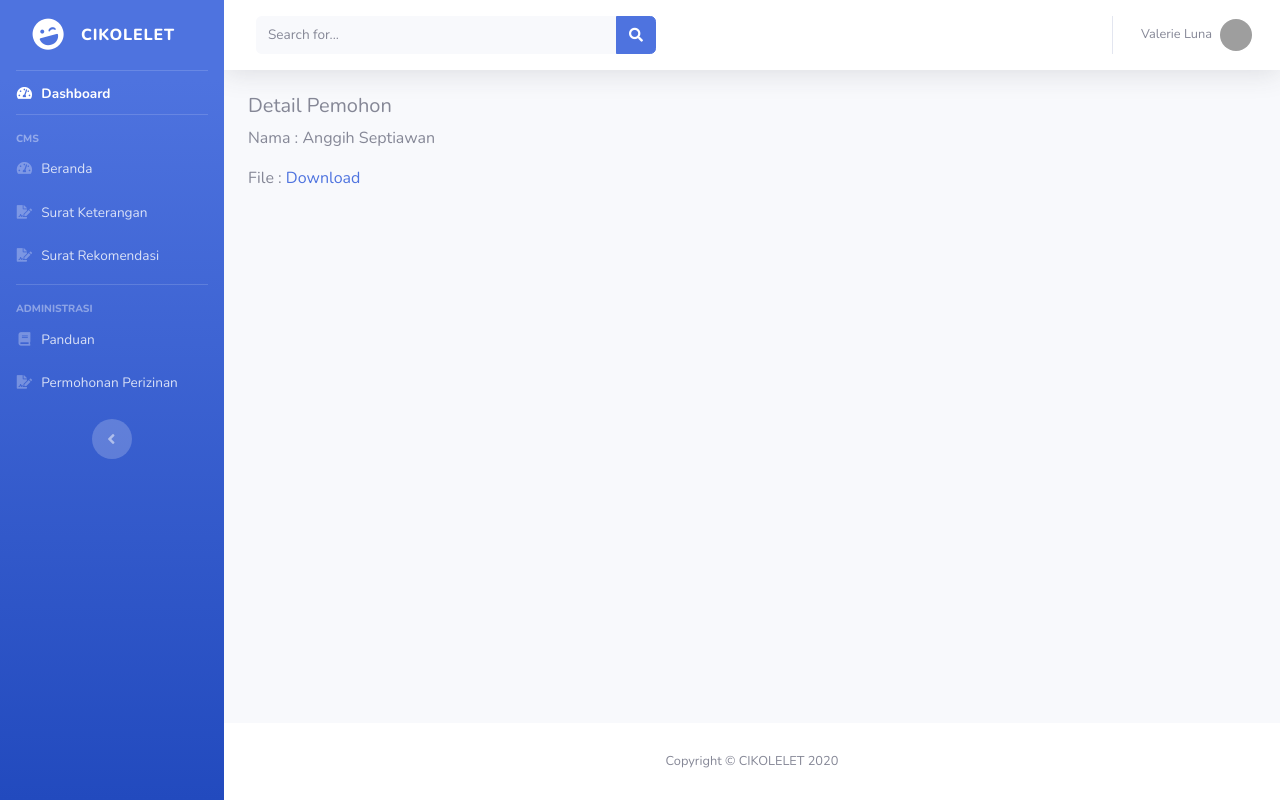
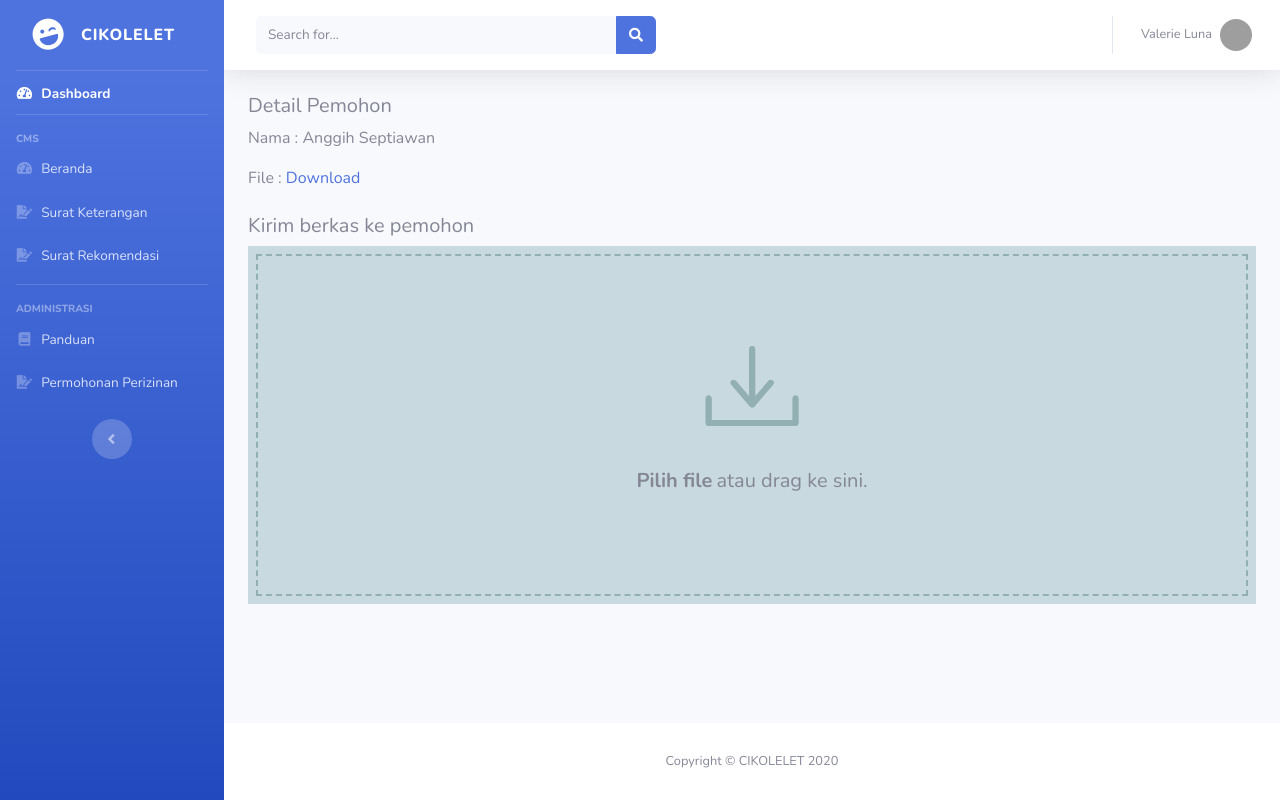
Before and after one commit to anggihseptiawan/kkn_be, a CodeIgniter app: page /admin_desa/admin/perizinan/detail_pengajuan/1/18 in a window 1280 px wide. Run offline with CodeIgniter, Linux system fonts and the light colour scheme; a user stored in the database is signed in; data comes from the database, SQL or seed files in the repository; some libraries are stand-ins or nearby versions; grey boxes are pictures that could not be loaded.

Commit message:
melanjutkan fitur upload perizinandan membuat auth helper di user

```diff
--- a/application/controllers/SK.php
+++ b/application/controllers/SK.php
@@ -8,6 +8,7 @@ class SK extends CI_Controller
     {
         $data['page'] = 'user/keterangan/index';
         $data['user'] = $this->db->get_where('user', ['email' => $this->session->userdata('email')])->row_array();
+        $data['panduan'] = $this->db->get("panduan")->result_array();
         $this->load->view('layouts/frontend/main_layout', $data);
     }
 }
--- a/application/controllers/User.php
+++ b/application/controllers/User.php
@@ -3,6 +3,12 @@ defined('BASEPATH') or exit('No direct script access allowed');
 
 class User extends CI_Controller
 {
+
+    public function __construct()
+    {
+        parent::__construct();
+        logged_in();
+    }
 
     public function index()
     {
--- a/application/controllers/admin/Perizinan.php
+++ b/application/controllers/admin/Perizinan.php
@@ -24,4 +24,50 @@ class Perizinan extends CI_Controller
         $data['surat'] = $this->db->where(['surat_id' => $surat_id])->get('surat')->row_array();
         $this->load->view('layouts/backend/main_layout', $data);
     }
+
+    public function submit()
+    {
+        $fileName = $_FILES["files"]["name"];
+        $fileName =  rand(2112, 9999) . "-" . $fileName;
+
+        $path = "./uploads/perizinan/" . date("Y/m");
+        if (!is_dir($path)) {
+            mkdir($path, 0777, TRUE);
+        }
+
+        $config['upload_path'] = $path;
+        $config['allowed_types'] = 'doc|docx|pdf|xls|xlsx';
+        $config['file_name'] = '/' . $fileName;
+
+        $this->load->library('upload', $config);
+        $this->upload->initialize($config);
+        if (!$this->upload->do_upload('files')) {
+            print_r($this->upload->display_errors());
+        }
+
+        $where = ['surat_id' =>  $_POST["surat_id"]];
+        $surat = $this->db->get_where('surat', $where)->row_array();
+        $data_surat = [
+            "user_id" =>  $surat["user_id"],
+            "jenis" => $surat["jenis"],
+            "keterangan" => $surat["keterangan"],
+            "path" => $path . "/" . $fileName,
+            "status" => 1
+        ];
+
+        $update = $this->db->update('surat', $data_surat, $where);
+
+        $data =  [
+            "user_id" =>  $_POST["user_id"],
+            "jenis" => $_POST["jenis"],
+            "keterangan" => $_POST["keterangan"],
+            "path" => $path . "/" . $fileName,
+            "status" => 1
+        ];
+
+        $insert = $this->db->insert('surat', $data);
+        if ($insert) {
+            die(json_encode(['success' => true, 'error' => false, 'message' => $_FILES["files"]["name"]]));
+        }
+    }
 }
--- a/application/helpers/login_helper.php
+++ b/application/helpers/login_helper.php
@@ -9,3 +9,13 @@ function is_logged_in()
         redirect('admin/auth');
     }
 }
+
+function logged_in()
+{
+    // untuk memanggil library CI
+    $ci = get_instance();
+
+    if (!$ci->session->userdata('email')) {
+        redirect('auth');
+    }
+}
--- a/application/views/admin/perizinan/detail.php
+++ b/application/views/admin/perizinan/detail.php
@@ -1,3 +1,23 @@
 <h5>Detail Pemohon</h5>
 <p>Nama : <?= $user['nama_lengkap']; ?></p>
-<p>File : <a href="<?= base_url() . str_replace(' ', '_', $surat['path']) ?>">Download</a> </p>
+<p>File : <a href="<?= base_url() . str_replace(' ', '_', $surat['path']) ?>" download>Download</a> </p>
+
+<h5 class="mt-4">Kirim berkas ke pemohon</h5>
+<form method="post" action="<?= base_url("admin/perizinan/submit"); ?>" enctype="multipart/form-data" novalidate class="box">
+
+    <div class="box__input">
+        <svg class="box__icon" xmlns="http://www.w3.org/2000/svg" width="50" height="43" viewBox="0 0 50 43">
+            <path d="M48.4 26.5c-.9 0-1.7.7-1.7 1.7v11.6h-43.3v-11.6c0-.9-.7-1.7-1.7-1.7s-1.7.7-1.7 1.7v13.2c0 .9.7 1.7 1.7 1.7h46.7c.9 0 1.7-.7 1.7-1.7v-13.2c0-1-.7-1.7-1.7-1.7zm-24.5 6.1c.3.3.8.5 1.2.5.4 0 .9-.2 1.2-.5l10-11.6c.7-.7.7-1.7 0-2.4s-1.7-.7-2.4 0l-7.1 8.3v-25.3c0-.9-.7-1.7-1.7-1.7s-1.7.7-1.7 1.7v25.3l-7.1-8.3c-.7-.7-1.7-.7-2.4 0s-.7 1.7 0 2.4l10 11.6z" /></svg>
+        <input type="file" name="files" id="file" class="box__file" />
+        <!-- <input type="file" name="files[]" id="file" class="box__file" data-multiple-caption="{count} files selected" multiple /> -->
+        <input type="hidden" value="<?= $surat['jenis']; ?>" name="jenis" id="jenis" class="box__file" />
+        <input type="hidden" value="<?= $user['user_id']; ?>" name="user_id" />
+        <input type="hidden" value="<?= $surat['surat_id']; ?>" name="surat_id" />
+        <input type="hidden" value="<?= $surat['keterangan']; ?>" name="keterangan" id="keterangan" class="box__file" />
+        <label for="file"><strong class="mr-1">Pilih file</strong><span class="box__dragndrop"> atau drag ke sini</span>.</label>
+        <button type="submit" class="box__button">Upload</button>
+    </div>
+    <div class="box__uploading">Uploading&hellip;</div>
+    <div class="box__success">Selamat file anda telah terkirim! Mohon tunggu, Data akan segera kami proses.</div>
+    <div class="box__error">Error! <span></span>. <a href="<?= base_url("perizinan/submit"); ?>" class="box__restart" role="button">Coba lagi!</a></div>
+</form>
--- a/application/views/layouts/backend/main_layout.php
+++ b/application/views/layouts/backend/main_layout.php
@@ -254,6 +254,7 @@
   <!-- Page level custom scripts -->
   <script src="<?= base_url('assets') ?>/js/demo/chart-area-demo.js"></script>
   <script src="<?= base_url('assets') ?>/js/demo/chart-pie-demo.js"></script>
+  <script src="<?= base_url("assets") ?>/js/main.js"></script>
 
   <script>
     $('.custom-file-input').on('change', function() {
--- a/application/views/user/perizinan/index.php
+++ b/application/views/user/perizinan/index.php
@@ -9,6 +9,10 @@
                             <div class="descrption float-left">
                                 <p class="mb-0">Pengajuan <span class="font-weight-bold"><?= str_replace('-', ' ', $value['jenis']); ?></span></p>
                                 <small class="d-block">Tanggal Permohonan : <?= $value['created_at']; ?> </small>
+
+                                <?php if ($value['status'] == 1) : ?>
+                                    <p class="mb-0">Berkas Perizinan : <a href="<?= base_url() . str_replace(" ", '_', $value["path"]);  ?>" download>Download disini</a> </p>
+                                <?php endif; ?>
                             </div>
                             <p class="float-right badge <?= $value['status'] == 0 ? "badge-primary" : "badge-success" ?>"><?= $value['status'] == 0 ? "Menuggu" : "Diterima" ?></p>
                         </div>
--- a/assets/css/admin.css
+++ b/assets/css/admin.css
@@ -3,3 +3,158 @@
 		padding: 0.6rem 1rem;
 	}
 }
+
+/* upload form */
+.box {
+	font-size: 1.25rem; /* 20 */
+	background-color: #c8dadf;
+	position: relative;
+	padding: 100px 20px;
+}
+.box.has-advanced-upload {
+	outline: 2px dashed #92b0b3;
+	outline-offset: -10px;
+
+	-webkit-transition: outline-offset 0.15s ease-in-out,
+		background-color 0.15s linear;
+	transition: outline-offset 0.15s ease-in-out, background-color 0.15s linear;
+}
+.box.is-dragover {
+	outline-offset: -20px;
+	outline-color: #c8dadf;
+	background-color: #fff;
+}
+/* .box__dragndrop,
+.box__icon {
+	display: none;
+} */
+
+.box.has-advanced-upload .box__dragndrop {
+	display: inline;
+}
+.box.has-advanced-upload .box__icon {
+	width: 100%;
+	height: 80px;
+	fill: #92b0b3;
+	display: block;
+	margin-bottom: 40px;
+}
+
+.box.is-uploading .box__input,
+.box.is-success .box__input,
+.box.is-error .box__input {
+	visibility: hidden;
+}
+
+.box__uploading,
+.box__success,
+.box__error {
+	display: none;
+}
+.box.is-uploading .box__uploading,
+.box.is-success .box__success,
+.box.is-error .box__error {
+	display: block;
+	position: absolute;
+	top: 50%;
+	right: 0;
+	left: 0;
+	text-align: center;
+
+	-webkit-transform: translateY(-50%);
+	transform: translateY(-50%);
+}
+.box__uploading {
+	font-style: italic;
+}
+.box__success {
+	-webkit-animation: appear-from-inside 0.25s ease-in-out;
+	animation: appear-from-inside 0.25s ease-in-out;
+}
+@-webkit-keyframes appear-from-inside {
+	from {
+		-webkit-transform: translateY(-50%) scale(0);
+	}
+	75% {
+		-webkit-transform: translateY(-50%) scale(1.1);
+	}
+	to {
+		-webkit-transform: translateY(-50%) scale(1);
+	}
+}
+@keyframes appear-from-inside {
+	from {
+		transform: translateY(-50%) scale(0);
+	}
+	75% {
+		transform: translateY(-50%) scale(1.1);
+	}
+	to {
+		transform: translateY(-50%) scale(1);
+	}
+}
+
+.box__restart {
+	font-weight: 700;
+}
+.box__restart:focus,
+.box__restart:hover {
+	color: #39bfd3;
+}
+
+.box_input {
+	display: flex;
+	flex-direction: column;
+}
+
+.box__file {
+	width: 0.1px;
+	height: 0.1px;
+	opacity: 0;
+	overflow: hidden;
+	position: absolute;
+	z-index: -1;
+}
+.box__file + label {
+	max-width: 100%;
+	text-overflow: ellipsis;
+	white-space: nowrap;
+	cursor: pointer;
+	display: inline-block;
+	overflow: hidden;
+	display: flex;
+	justify-content: center;
+}
+.box__file + label:hover strong,
+.box__file:focus + label strong,
+.box__file.has-focus + label strong {
+	color: #39bfd3;
+}
+.box__file:focus + label,
+.box__file.has-focus + label {
+	outline: 1px dotted #000;
+	outline: -webkit-focus-ring-color auto 5px;
+}
+.box__file + label * {
+	/* pointer-events: none; */ /* in case of FastClick lib use */
+}
+
+.no-js .box__file + label {
+	display: none;
+}
+
+.no-js .box__button {
+	display: block;
+}
+.box__button {
+	font-weight: 700;
+	color: #e5edf1;
+	background-color: #39bfd3;
+	display: none;
+	padding: 8px 16px;
+	margin: 40px auto 0;
+}
+.box__button:hover,
+.box__button:focus {
+	background-color: #0f3c4b;
+}
```
Also changed, not shown: application/controllers/Perizinan.php (+7 -0 lines), application/views/user/keterangan/index.php (+55 -37 lines), assets/css/style.css (+24 -0 lines), 6 other files.
